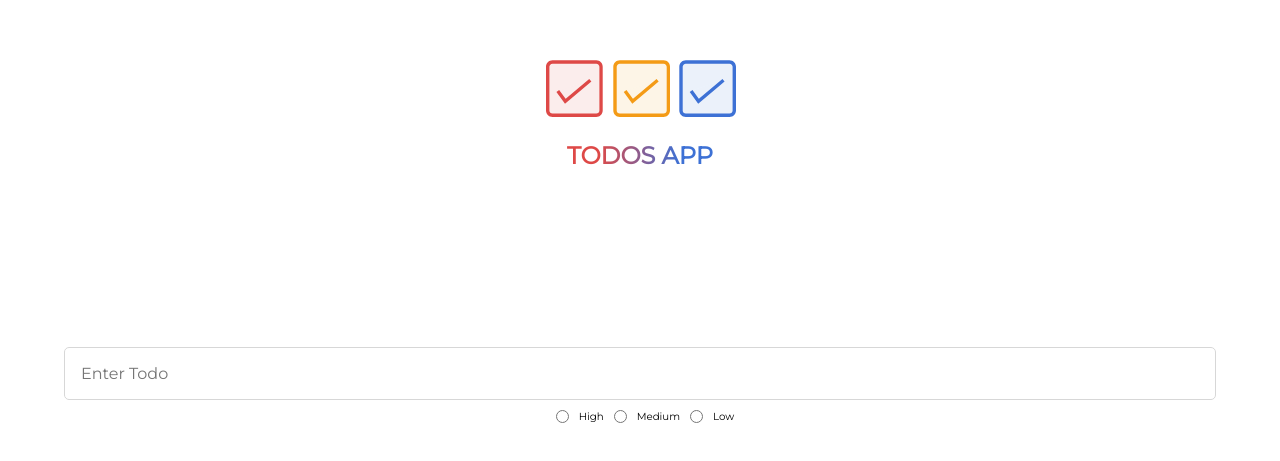
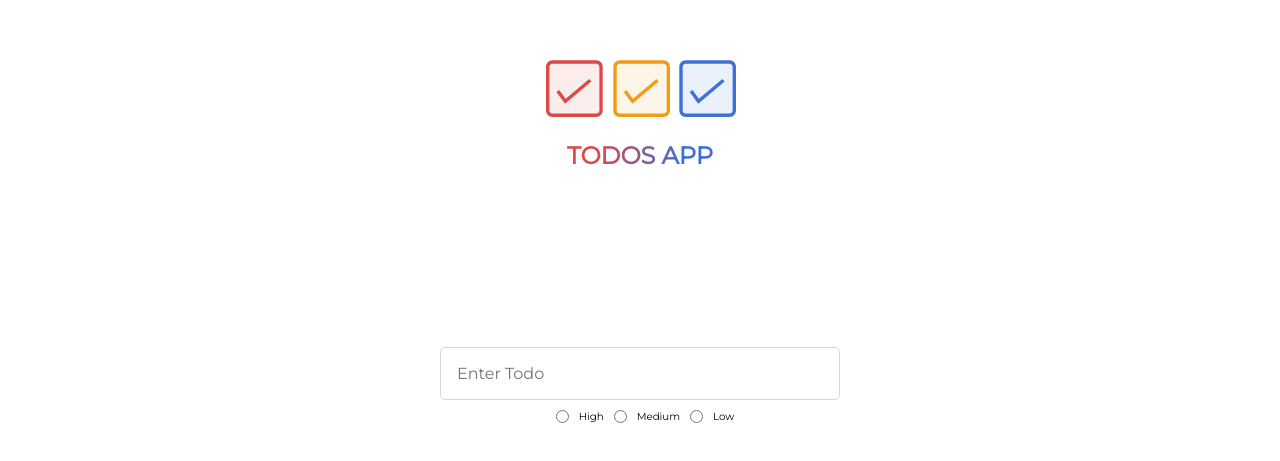
Before and after one commit to rahulruben/todos, a React (Create React App) app: page / in a window 1280 px wide. Shown: the part 297-758 px from the top of the page. Built offline with nearby package versions, Linux system fonts and the light colour scheme.

Commit message:
fixed max-width for form

```diff
--- a/src/App.css
+++ b/src/App.css
@@ -18,6 +18,7 @@
   left: 50%;
   transform: translateX(-50%);
   width: 90%;
+  max-width: 400px
 }
 
 .todos__input {
@@ -74,7 +75,6 @@
   display: grid;
   grid-template-rows: 5% auto;
   grid-gap: 10px;
-  max-width: 400px;
 }
 
 .update-todo__content .MuiSvgIcon-root {
```
